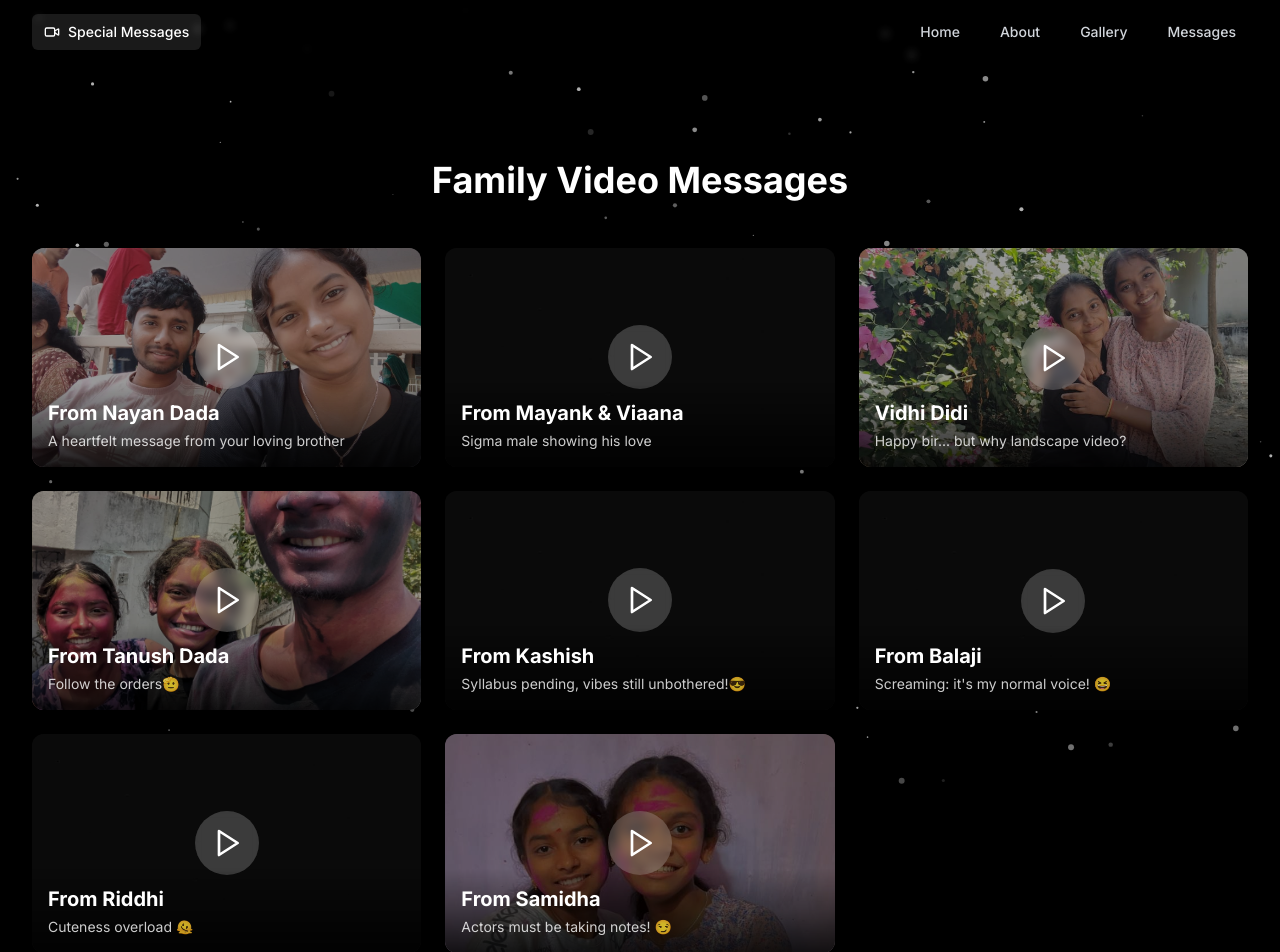
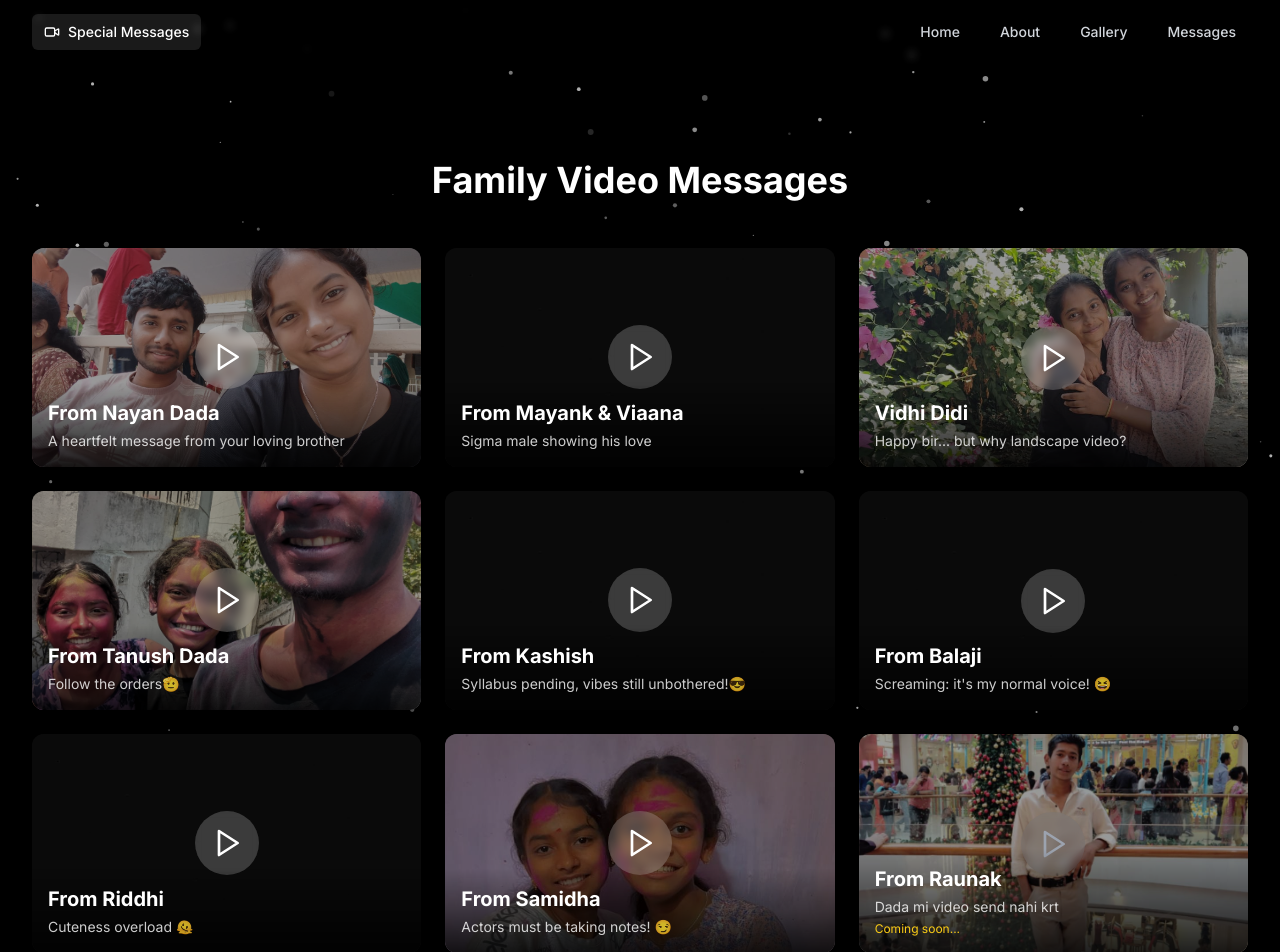
Before and after one commit to nayanbamnote/toshita_birthday, a Next.js app: page /videomessages in a window 1280 px wide. Shown: the top 952 px of the page. Built offline with nearby package versions, Linux system fonts and the light colour scheme.

Commit message:
raunak commit

```diff
--- a/src/app/videomessages/page.tsx
+++ b/src/app/videomessages/page.tsx
@@ -77,6 +77,13 @@ export default function VideoMessages() {
       videoUrl: '/Videos/samiwish.mp4',
       thumbnail: "/Thumbnail/thumb4.jpg"
     },
+    {
+      id: 9,
+      title: "From Raunak",
+      description: "Dada mi video send nahi krt",
+      videoUrl: null,
+      thumbnail: "/Thumbnail/thumb2.jpeg"
+    },
   ];
 
   if (isLoading) {
```
